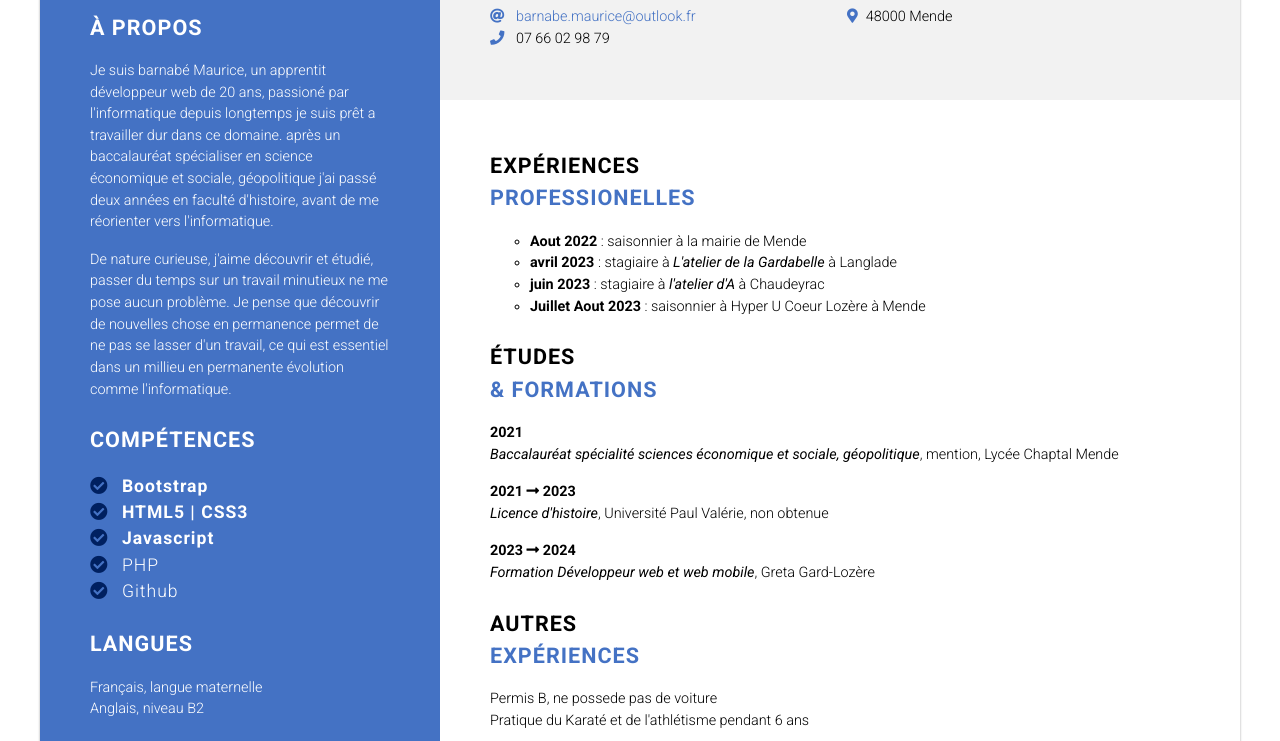
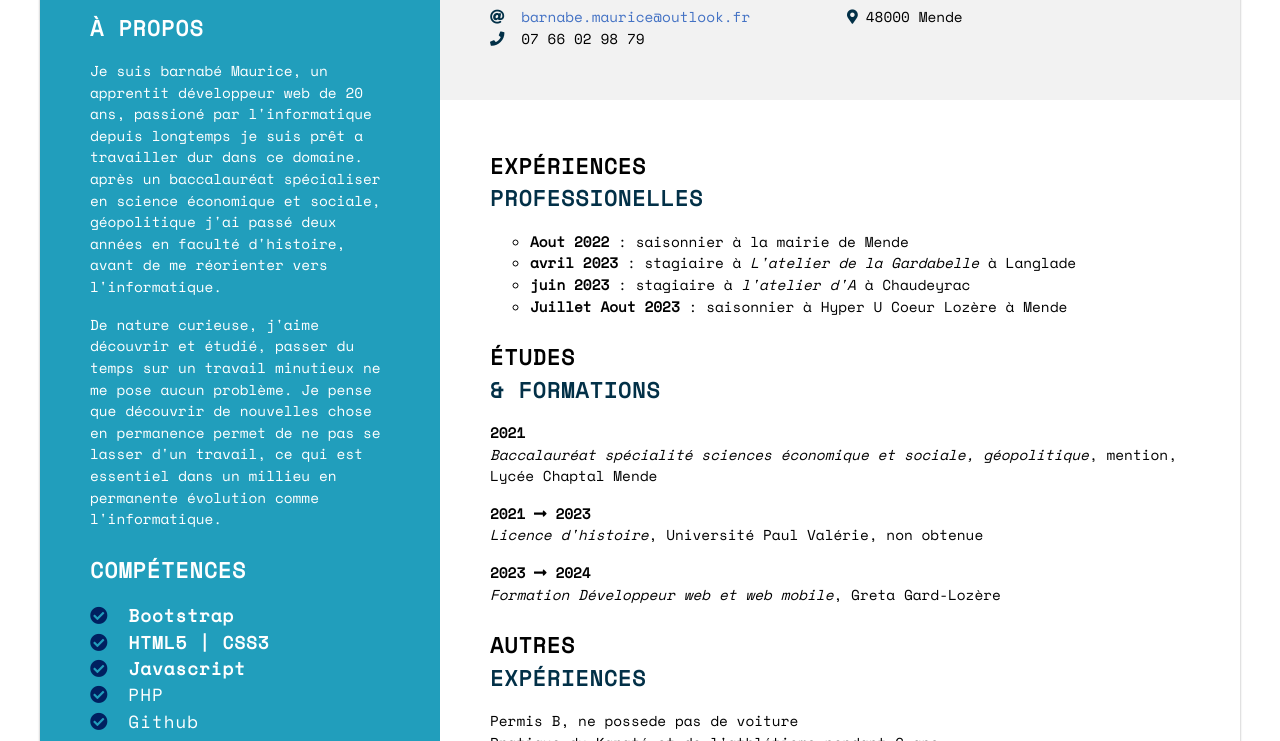
Before and after one commit to BarnabedevWebmobile/CV-online, a plain HTML site: page index.html in a window 1280 px wide. Shown: the part 250-991 px from the top of the page. Drawn offline with nearby package versions, Linux system fonts and the light colour scheme.

Commit message:
modif du code couleur

```diff
--- a/css/style.css
+++ b/css/style.css
@@ -4,7 +4,7 @@
   }
 
   body{
-    font-family: Roboto;
+    font-family: 'Space Mono', monospace;
     font-weight: 300;
     font-size: .9rem;
     line-height: 1.5;
@@ -36,7 +36,7 @@
   }
 
   .text-blue{
-    color: #4472C4;
+    color: #023047;
   }
 
   .text-darkblue{
@@ -68,7 +68,7 @@
   .left-column{
     grid-area: left-column;
     padding: 50px;
-    background-color: #4472C4;
+    background-color: #219EBC;
     color: white;
   }
 
--- a/index.html
+++ b/index.html
@@ -6,7 +6,7 @@
     <title>CV Barnabe Maurice</title>
     <link rel="preconnect" href="https://fonts.googleapis.com">
     <link rel="preconnect" href="https://fonts.gstatic.com" crossorigin>
-    <link href="https://fonts.googleapis.com/css2?family=Roboto:ital,wght@0,300;0,400;0,700;1,400&display=swap" rel="stylesheet">
+    <link href="https://fonts.googleapis.com/css2?family=Space+Mono&display=swap" rel="stylesheet">
     <link href="https://cdnjs.cloudflare.com/ajax/libs/font-awesome/5.15.4/css/all.min.css" rel="stylesheet">
     <link rel="stylesheet" href="css/style.css">
   </head>
```
